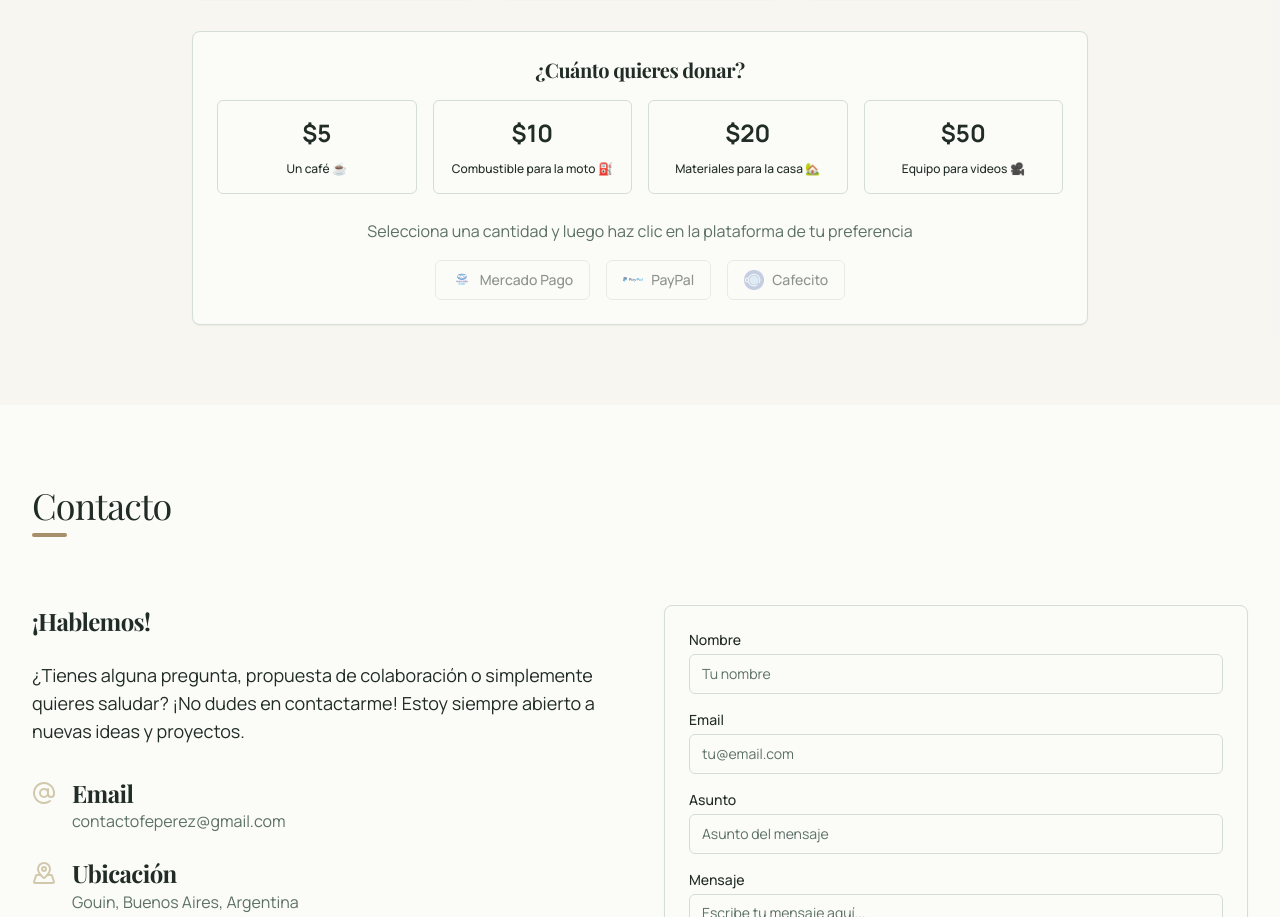
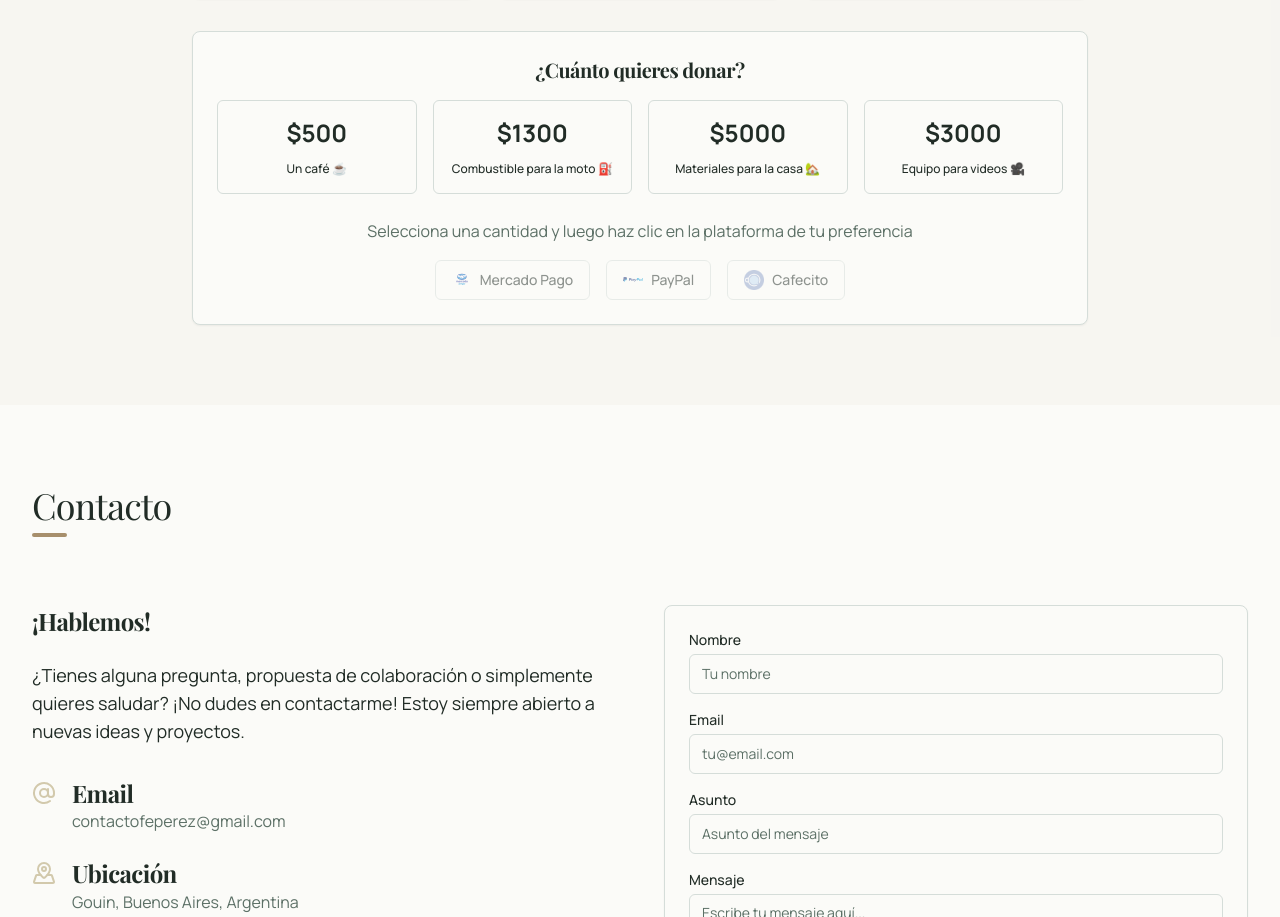
Before and after one commit to clientesweb/faqundo.com, a Next.js app: page / in a window 1280 px wide. Shown: the part 7030-7947 px from the top of the page. Built offline with nearby package versions, Linux system fonts and the light colour scheme; no server answers; a web font is replaced by a local one.

Commit message:
Actualizar donations.tsx

```diff
--- a/components/donations.tsx
+++ b/components/donations.tsx
@@ -40,10 +40,10 @@ const donationPlatforms = [
 
 // Opciones de donación
 const donationOptions = [
-  { amount: 5, description: "Un café ☕" },
-  { amount: 10, description: "Combustible para la moto ⛽" },
-  { amount: 20, description: "Materiales para la casa 🏡" },
-  { amount: 50, description: "Equipo para videos 🎥" },
+  { amount: 500, description: "Un café ☕" },
+  { amount: 1300, description: "Combustible para la moto ⛽" },
+  { amount: 5000, description: "Materiales para la casa 🏡" },
+  { amount: 3000, description: "Equipo para videos 🎥" },
 ]
 
 // Datos bancarios
```
